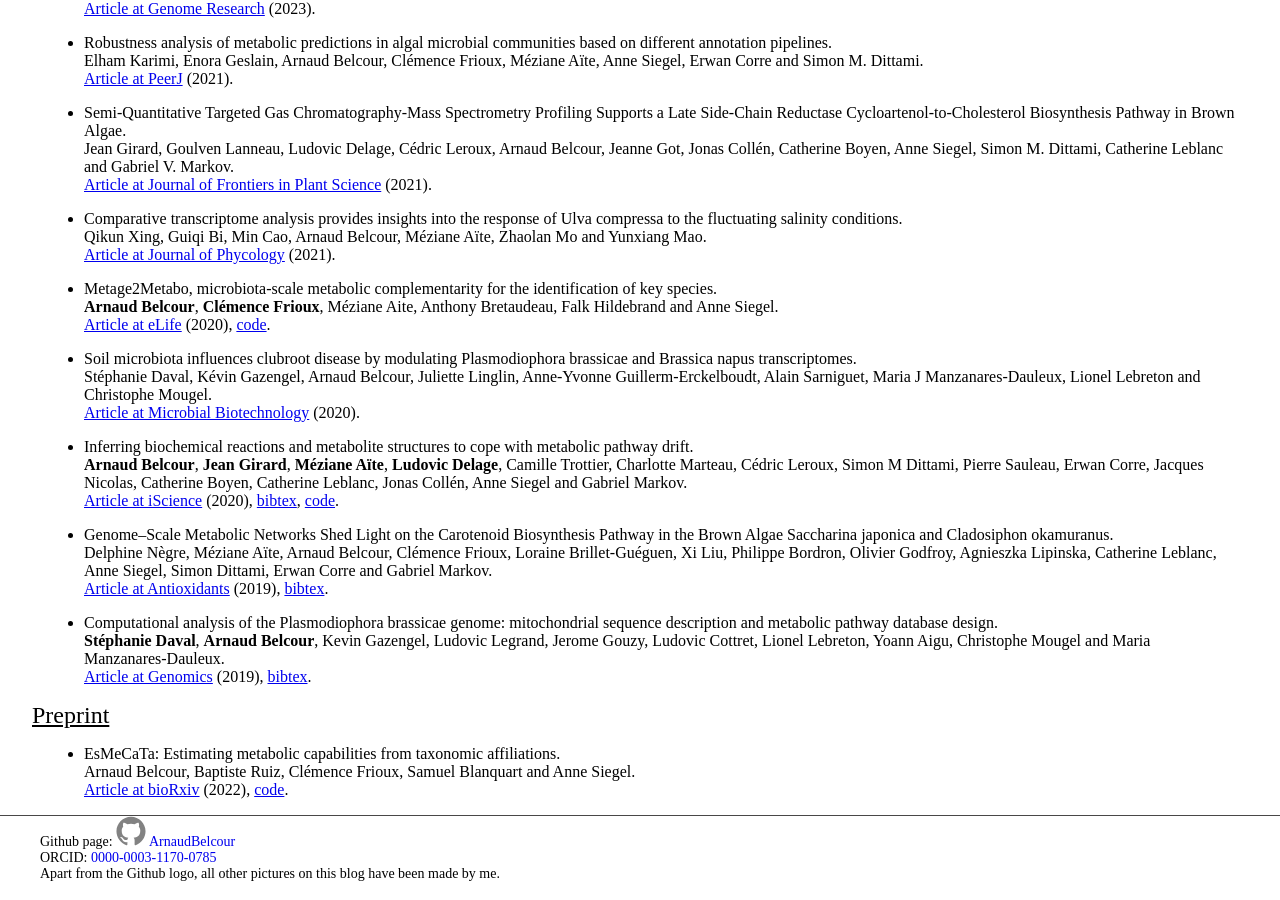
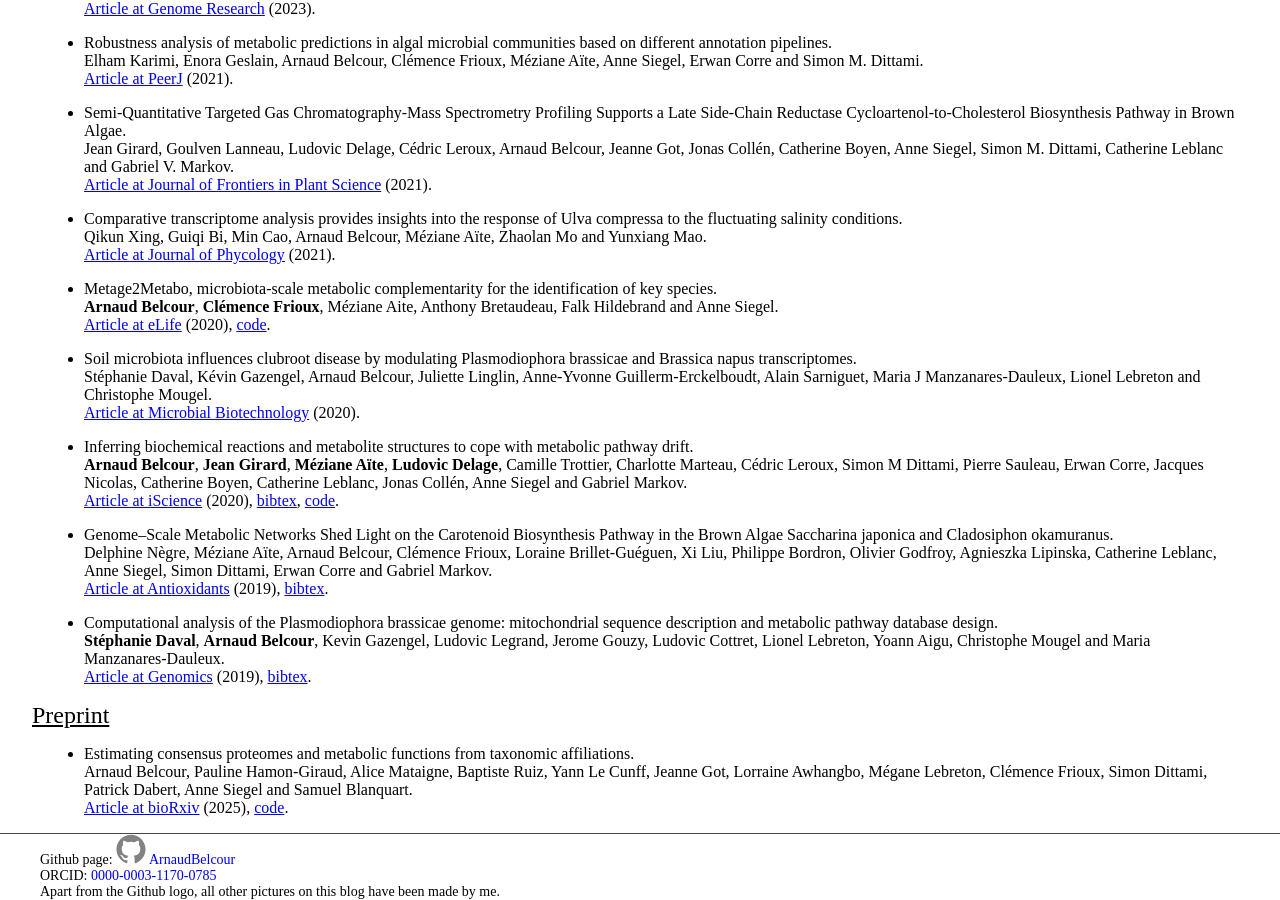
Before and after one commit to ArnaudBelcour/blog, a Jekyll site: the page built from pages/publications.html, in a window 1280 px wide and 900 px high, scrolled down 851 px. Built offline with Jekyll 4.4.1, drawn with Linux system fonts in a browser that asks for light colours.

Commit message:
Update esmecata preprint.

```diff
--- a/pages/publications.html
+++ b/pages/publications.html
@@ -98,9 +98,9 @@ permalink: pages/publications/
 	<h2>Preprint</h2>
 	<ul>
 		<li>
-			<p> EsMeCaTa: Estimating metabolic capabilities from taxonomic affiliations. <br>
-				Arnaud Belcour, Baptiste Ruiz, Clémence Frioux, Samuel Blanquart and Anne Siegel. <br>
-				<a href='https://doi.org/10.1101/2022.03.16.484574'>Article at bioRxiv</a> (2022), <a href='https://github.com/AuReMe/esmecata'>code</a>.
+			<p> Estimating consensus proteomes and metabolic functions from taxonomic affiliations. <br>
+				Arnaud Belcour, Pauline Hamon-Giraud, Alice Mataigne, Baptiste Ruiz, Yann Le Cunff, Jeanne Got, Lorraine Awhangbo, Mégane Lebreton, Clémence Frioux, Simon Dittami, Patrick Dabert, Anne Siegel and Samuel Blanquart. <br>
+				<a href='https://doi.org/10.1101/2022.03.16.484574'>Article at bioRxiv</a> (2025), <a href='https://github.com/AuReMe/esmecata'>code</a>.
 			</p>
 		</li>
 	</ul>
```
